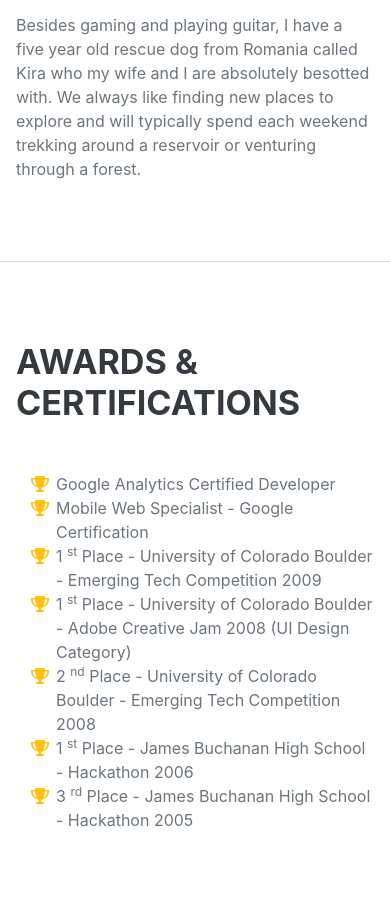
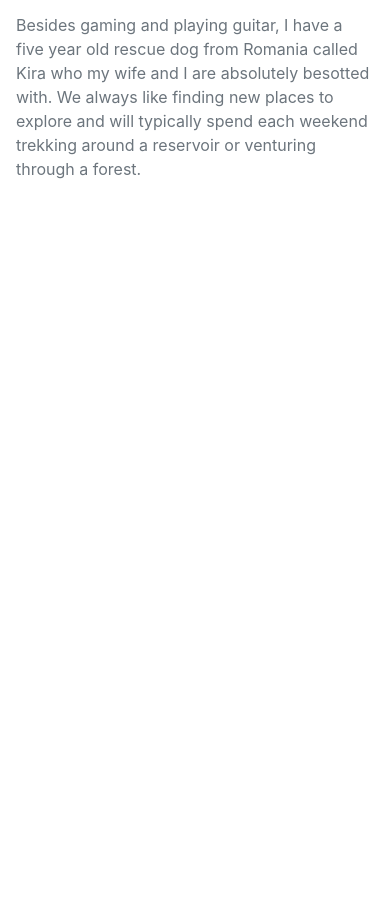
Before and after one commit to dazbawt/dazbawt.github.io, a plain HTML site: page index.html in a window 390 px wide. Shown: the part 5847-6759 px from the top of the page. After the commit the page ends 6108 px from the top, so only its background shows below. Drawn offline with nearby package versions, Linux system fonts and the light colour scheme; a web font is replaced by a local one.

Commit message:
Update index.html

```diff
--- a/index.html
+++ b/index.html
@@ -30,7 +30,6 @@
                     <li class="nav-item"><a class="nav-link js-scroll-trigger" href="#education">Education & Merits</a></li>
                     <li class="nav-item"><a class="nav-link js-scroll-trigger" href="#skills">Hobbies & Skills</a></li>
                     <li class="nav-item"><a class="nav-link js-scroll-trigger" href="#interests">Interests</a></li>
-                    <li class="nav-item"><a class="nav-link js-scroll-trigger" href="#awards">Awards</a></li>
                 </ul>
             </div>
         </nav>
@@ -209,57 +208,10 @@
                     or venturing through a forest.</p>
                 </div>
             </section>
-            <hr class="m-0" />
-            <!-- Awards-->
-            <section class="resume-section" id="awards">
-                <div class="resume-section-content">
-                    <h2 class="mb-5">Awards & Certifications</h2>
-                    <ul class="fa-ul mb-0">
-                        <li>
-                            <span class="fa-li"><i class="fas fa-trophy text-warning"></i></span>
-                            Google Analytics Certified Developer
-                        </li>
-                        <li>
-                            <span class="fa-li"><i class="fas fa-trophy text-warning"></i></span>
-                            Mobile Web Specialist - Google Certification
-                        </li>
-                        <li>
-                            <span class="fa-li"><i class="fas fa-trophy text-warning"></i></span>
-                            1
-                            <sup>st</sup>
-                            Place - University of Colorado Boulder - Emerging Tech Competition 2009
-                        </li>
-                        <li>
-                            <span class="fa-li"><i class="fas fa-trophy text-warning"></i></span>
-                            1
-                            <sup>st</sup>
-                            Place - University of Colorado Boulder - Adobe Creative Jam 2008 (UI Design Category)
-                        </li>
-                        <li>
-                            <span class="fa-li"><i class="fas fa-trophy text-warning"></i></span>
-                            2
-                            <sup>nd</sup>
-                            Place - University of Colorado Boulder - Emerging Tech Competition 2008
-                        </li>
-                        <li>
-                            <span class="fa-li"><i class="fas fa-trophy text-warning"></i></span>
-                            1
-                            <sup>st</sup>
-                            Place - James Buchanan High School - Hackathon 2006
-                        </li>
-                        <li>
-                            <span class="fa-li"><i class="fas fa-trophy text-warning"></i></span>
-                            3
-                            <sup>rd</sup>
-                            Place - James Buchanan High School - Hackathon 2005
-                        </li>
-                    </ul>
-                </div>
-            </section>
-        </div>
+
         <!-- Bootstrap core JS-->
         <script src="https://cdn.jsdelivr.net/npm/bootstrap@5.2.3/dist/js/bootstrap.bundle.min.js"></script>
         <!-- Core theme JS-->
-        <script src="js/scripts.js"></script>
+        <script src="scripts.js"></script>
     </body>
 </html>
```
